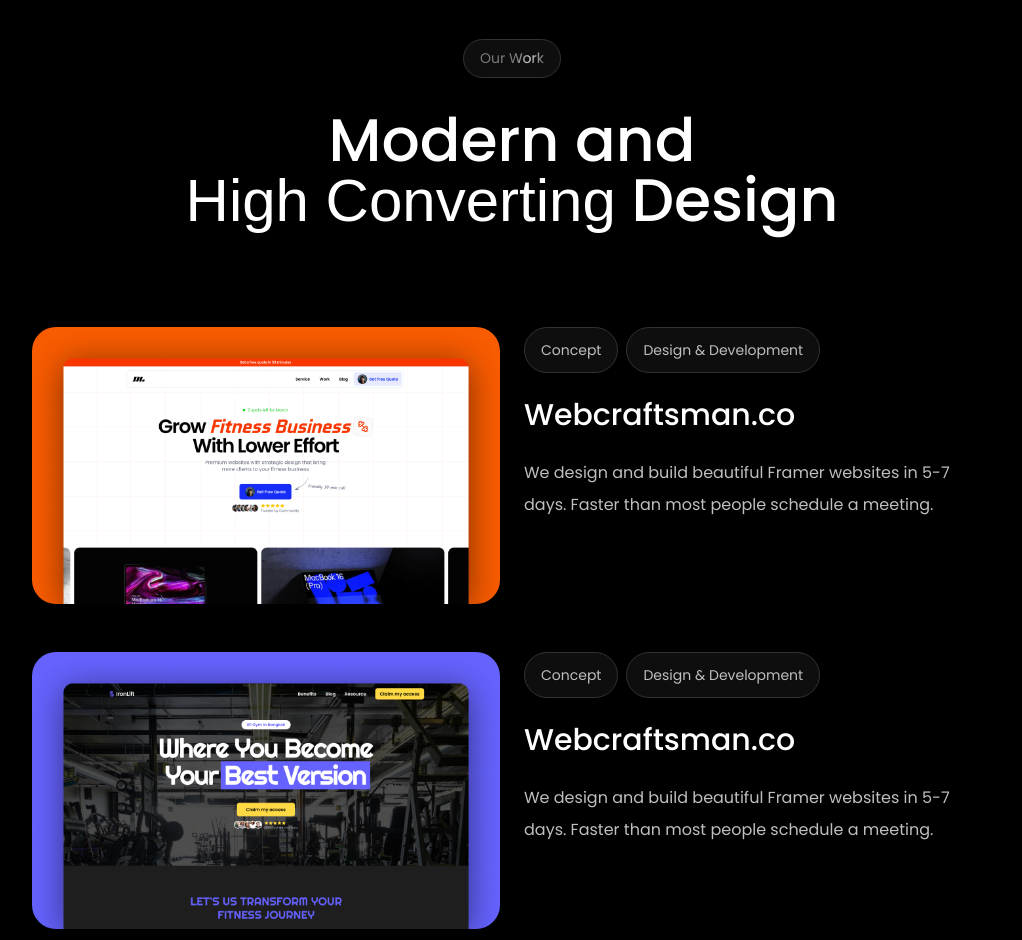
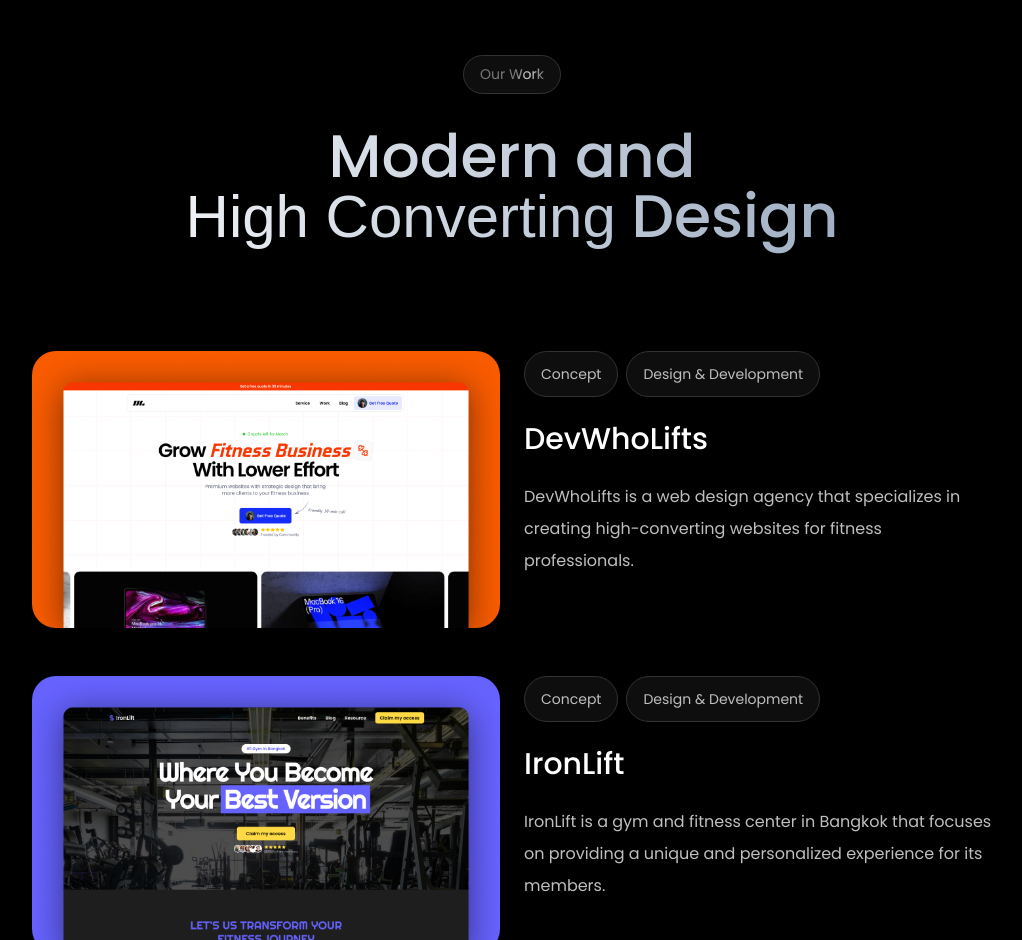
Before and after one commit to JeromeTana/webcraftsman, a Next.js app: page / in a window 1280 px wide. Shown: the part 1860-2800 px from the top of the page, without its empty margins (128-1150 px from the left). Built offline with nearby package versions, Linux system fonts and the light colour scheme; a web font is replaced by a local one.

Commit message:
feat: Update project details and add new image for workstation

```diff
--- a/src/app/globals.css
+++ b/src/app/globals.css
@@ -129,3 +129,17 @@ label {
 .swiper-free-mode > .swiper-wrapper {
   transition-timing-function: linear !important;
 }
+
+/* gradient text for h1*/
+
+.shaded {
+  background: linear-gradient(
+    90deg,
+    var(--color-white),
+    var(--color-slate-400)
+  );
+  -webkit-background-clip: text;
+  -webkit-text-fill-color: transparent;
+  background-clip: text;
+  padding-bottom: 0.5rem;
+}
--- a/src/app/page.tsx
+++ b/src/app/page.tsx
@@ -73,23 +73,30 @@ const WORKS = [
   {
     img: "/DevWhoLifts.png",
     pills: ["Concept", "Design & Development"],
-    title: "Webcraftsman.co",
+    title: "DevWhoLifts",
     description:
-      "We design and build beautiful Framer websites in 5-7 days. Faster than most people schedule a meeting.",
+      "DevWhoLifts is a web design agency that specializes in creating high-converting websites for fitness professionals.",
   },
   {
     img: "/IronLift.png",
     pills: ["Concept", "Design & Development"],
-    title: "Webcraftsman.co",
+    title: "IronLift",
     description:
-      "We design and build beautiful Framer websites in 5-7 days. Faster than most people schedule a meeting.",
+      "IronLift is a gym and fitness center in Bangkok that focuses on providing a unique and personalized experience for its members.",
   },
   {
     img: "/JeromeTana.png",
     pills: ["Concept", "Design & Development"],
-    title: "Webcraftsman.co",
+    title: "Jerome Tana",
     description:
-      "We design and build beautiful Framer websites in 5-7 days. Faster than most people schedule a meeting.",
+      "Jerome Tana is a Content Creator specializing in designing and building high-converting websites",
+  },
+  {
+    img: "/FitDad.png",
+    pills: ["Concept", "Design & Development"],
+    title: "FitDad",
+    description:
+      "FitDad is a fitness coaching program that helps busy dads get in shape and stay healthy.",
   },
 ];
 
@@ -155,7 +162,7 @@ export default function Home() {
             scale={0.9}
             threshold={0.2}
           >
-            <h1 className="text-6xl text-center font-medium ">
+            <h1 className="shaded text-6xl text-center font-medium ">
               Build Modern High Converting Website in{" "}
               <span className={`${poltawski.className} italic`}>
                 5 Days, No Calls
@@ -198,7 +205,7 @@ export default function Home() {
             scale={0.9}
             threshold={0.2}
           >
-            <h1 className="text-6xl text-center font-medium mb-16">
+            <h1 className="shaded text-6xl text-center font-medium mb-16">
               What Made Us{" "}
               <span className={`${poltawski.className} italic`}>Different</span>
             </h1>
@@ -272,7 +279,7 @@ export default function Home() {
             scale={0.9}
             threshold={0.2}
           >
-            <h1 className="text-6xl text-center font-medium mb-16">
+            <h1 className="shaded text-6xl text-center font-medium mb-16">
               Modern and <br />
               <span className={`${poltawski.className} italic`}>
                 High Converting
@@ -310,7 +317,7 @@ export default function Home() {
             scale={0.9}
             threshold={0.2}
           >
-            <h1 className="text-6xl font-medium mb-16">
+            <h1 className="shaded text-6xl font-medium mb-16">
               <span className={`${poltawski.className} italic`}>3 Steps </span>
               Simple Process
             </h1>
@@ -334,7 +341,13 @@ export default function Home() {
                   />
                 ))}
               </div>
-              <div className="card aspect-video md:aspect-auto !bg-primary"></div>
+              <Image
+                src="/workstation.jpg"
+                alt="workstation"
+                width={500}
+                height={500}
+                className="card !p-0 aspect-video md:aspect-auto !bg-primary object-cover w-full"
+              />
             </div>
           </AnimatedContent>
         </section>
@@ -352,7 +365,7 @@ export default function Home() {
             scale={0.9}
             threshold={0.2}
           >
-            <h1 className="text-6xl text-center font-medium mb-16">
+            <h1 className="shaded text-6xl text-center font-medium mb-16">
               Choose Package That <br />
               <span className={`${poltawski.className} italic`}>
                 Fits Your Needs
@@ -411,7 +424,7 @@ export default function Home() {
               <div className="pill">
                 <ShinyText text="Free" speed={5} />
               </div>
-              <h1 className="text-6xl text-center font-medium mb-16">
+              <h1 className="shaded text-6xl text-center font-medium mb-16">
                 Free{" "}
                 <span className={`${poltawski.className} italic`}>
                   Hero Roasting
```
Also changed, not shown: public/workstation.jpg (added).
